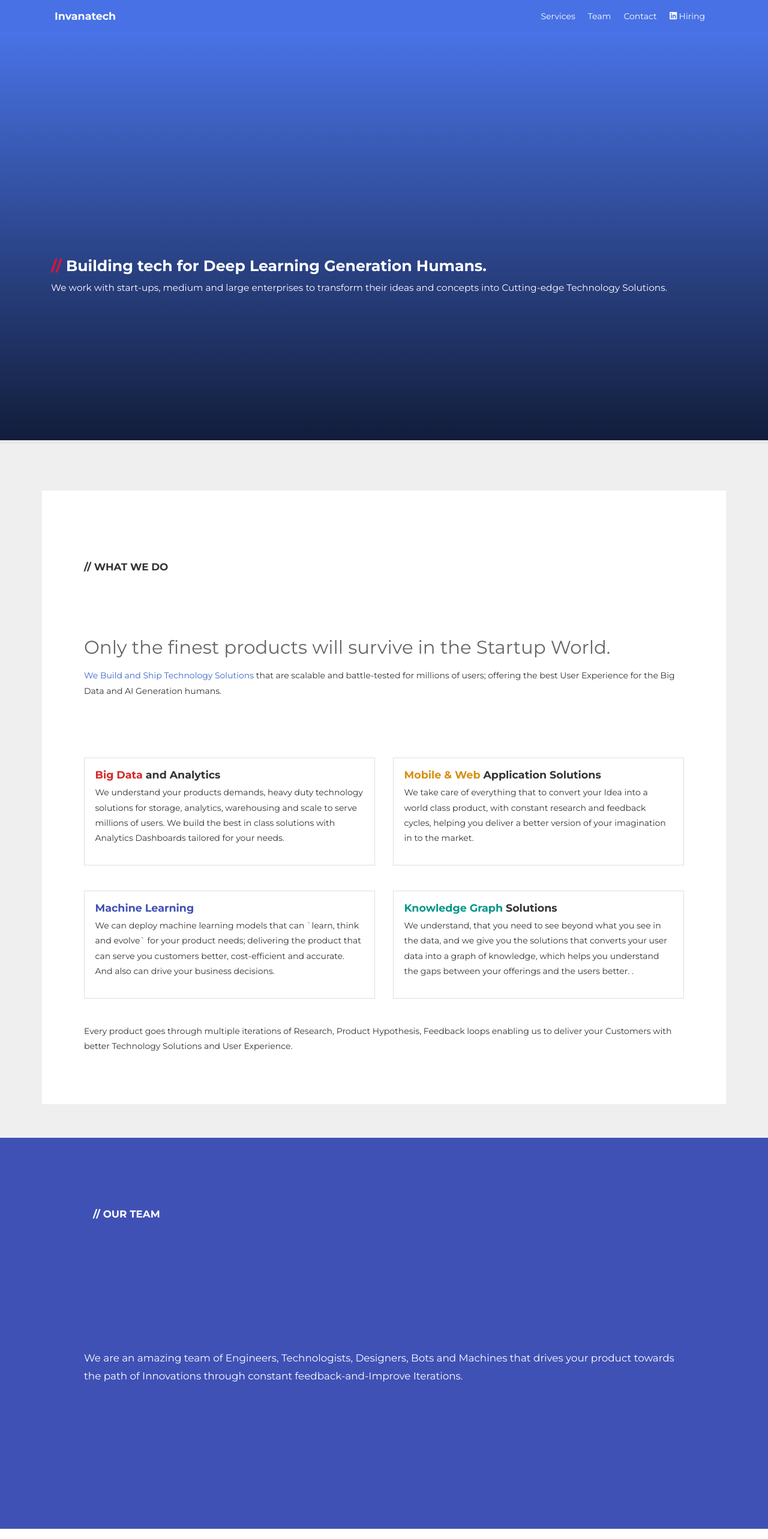
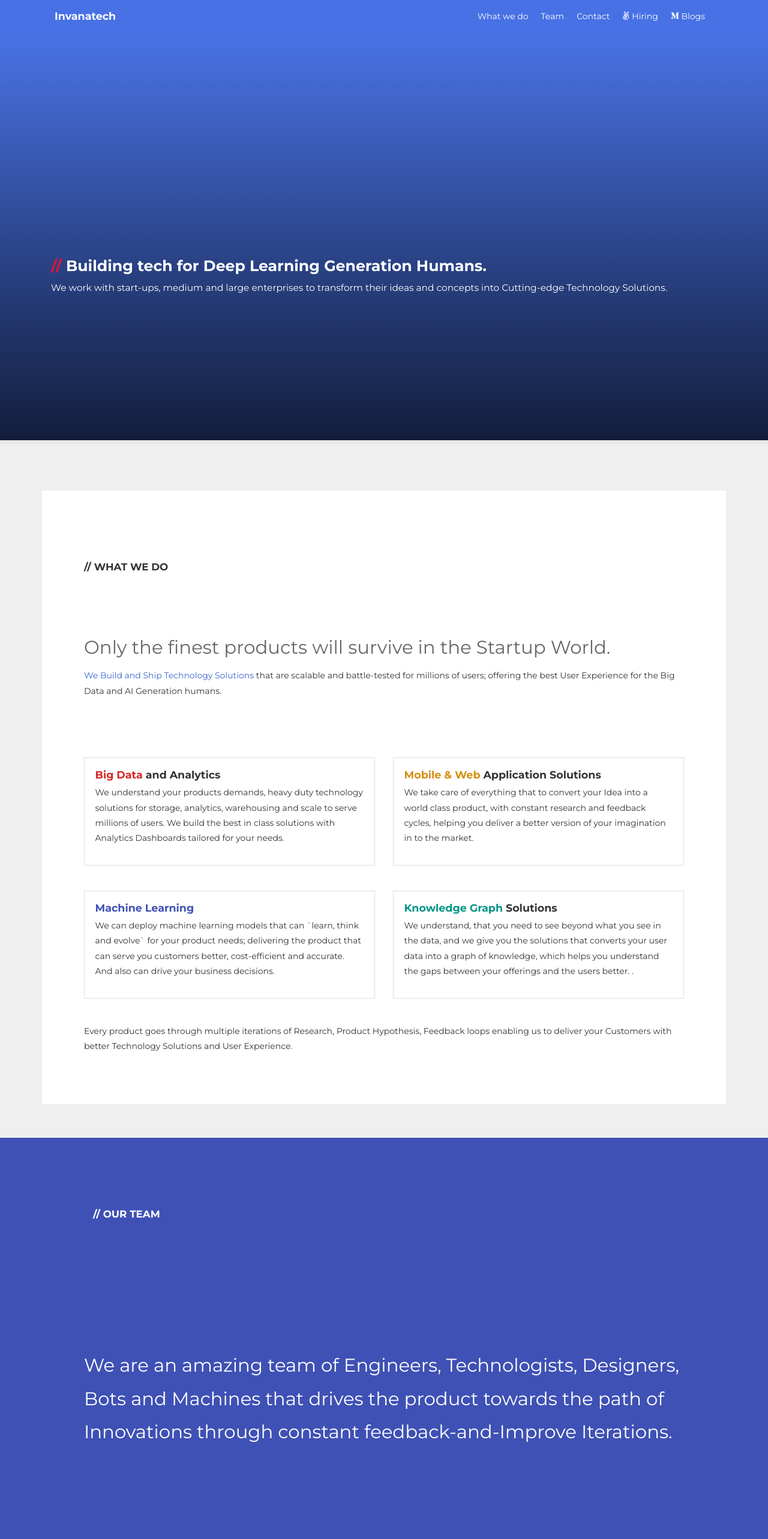
Before and after one commit to invana/invana.github.io, an Angular app: page / in a window 1280 px wide. Shown: the top 2566 px of the page at 60% size. Built offline with nearby package versions, Linux system fonts and the light colour scheme.

Commit message:
text changes, linkedin url changed to angelco

```diff
--- a/src/app/app.component.html
+++ b/src/app/app.component.html
@@ -7,16 +7,16 @@
       <strong>Invanatech</strong>
     </a></h5>
     <nav class="my-2 header-menu my-md-0 mr-md-3">
-      <a class="white pl-4" (click)="scroll('about-section')">Services</a>
+      <a class="white pl-4" (click)="scroll('about-section')">What we do</a>
       <a class="white pl-4" (click)="scroll('team-section')">Team</a>
       <a class="white pl-4" (click)="scroll('contact-section')">Contact</a>
       <a class="white pl-4" target="_blank"
-         href="https://www.linkedin.com/company/invana-technology-solutions-pvt-ltd./"><span
-        class="fab fa-linkedin"></span> Hiring</a>
+         href="https://angel.co/invanatech/jobs"><span
+        class="fab fa-angellist"></span> Hiring</a>
       <!--<a class="white pl-4 mr-1" href="/opensource/"> <i class="fab fa-github"></i>-->
       <!--Opensource</a>-->
-      <!--<a class="white pl-4" target="_blank" href="https://medium.com/invanatech">-->
-      <!--<i class="fab fa-medium-m"></i> Blogs</a>-->
+      <a class="white pl-4" target="_blank" href="https://medium.com/invanatech">
+      <i class="fab fa-medium-m"></i> Blogs</a>
     </nav>
 
   </div>
@@ -140,8 +140,8 @@
 
       </div>
       <div class="col-md-12 talk-to-us">
-        <p style="font-size: 1.2rem">We are an amazing team of Engineers, Technologists, Designers, Bots and
-          Machines that drives your product towards the path of Innovations through constant
+        <p style="font-size: 2.2rem">We are an amazing team of Engineers, Technologists, Designers, Bots and
+          Machines that drives the product towards the path of Innovations through constant
           feedback-and-Improve Iterations.</p>
       </div>
       <div class="col-md-6">
@@ -159,7 +159,7 @@
     <div class="row">
       <div class="col-md-12 talk-to-us mt-5">
         <h4> We Love Building Technology Solutions, Let's Talk!</h4>
-        <p style="font-size: 1.2rem">You can let us handle your Product Technology,
+        <p style="font-size: 1.2rem">You can let us handle the Product Technology,
           and you can focus on what actually matters for your Business.</p>
         <button class="btn btn-primary" (click)="showContact()" id="contact-btn">Get in touch</button>
         <p id="contact-details"></p>
```
